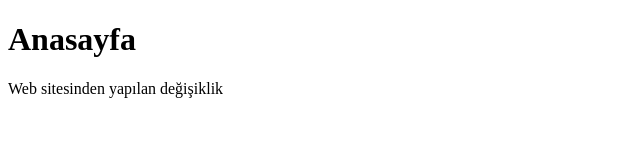
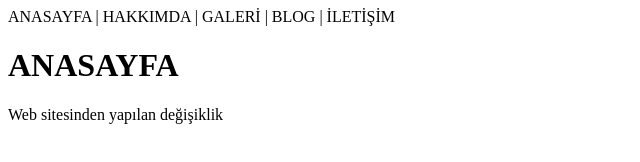
Before and after one commit to YusufMentes/1132, a plain HTML site: page index.html in a window 1280 px wide. Shown: the whole page, without its empty margins (0-640 px from the left). Drawn offline with Linux system fonts and the light colour scheme.

Commit message:
index first commit

```diff
--- a/index.html
+++ b/index.html
@@ -6,7 +6,10 @@
     <title>Anasayfa</title>
 </head>
 <body>
-    <h1>Anasayfa</h1>
+
+    ANASAYFA | HAKKIMDA | GALERİ | BLOG | İLETİŞİM
+
+    <h1>ANASAYFA</h1>
     <p>Web sitesinden yapılan değişiklik</p>
 </body>
 </html>
```
